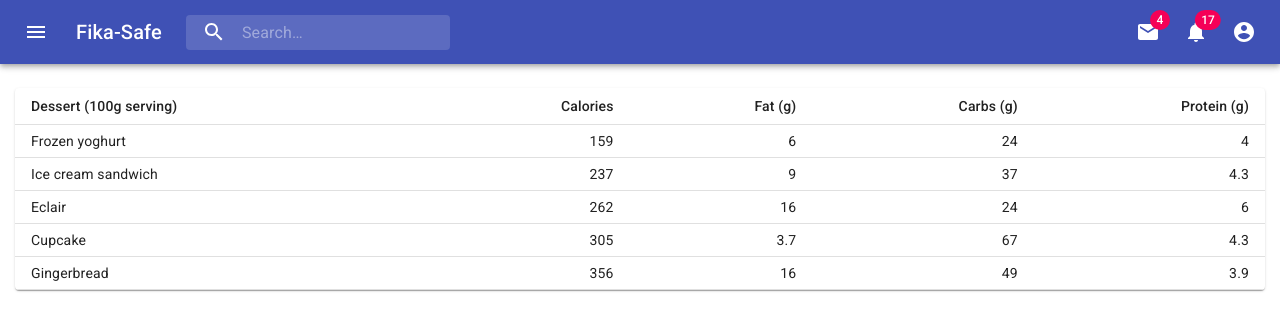
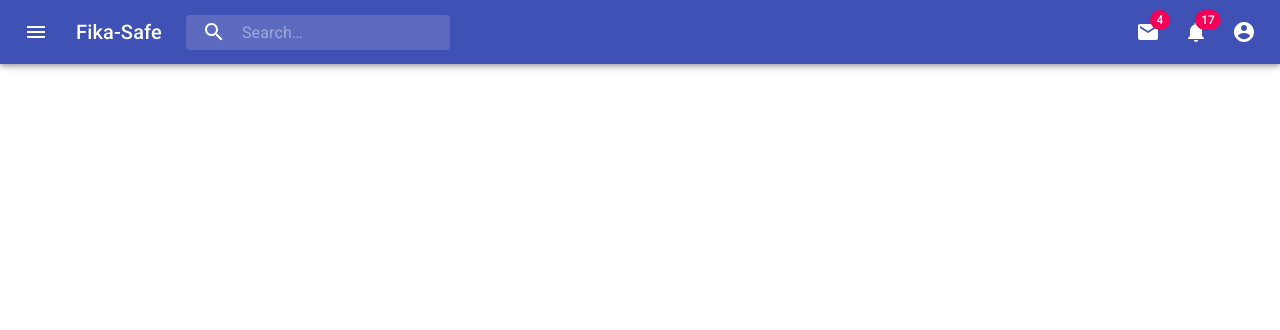
Before and after one commit to lakehub/fika-safe, a React app: page /saccos in a window 1280 px wide. Shown: the top 330 px of the page. Built offline with nearby package versions, Linux system fonts and the light colour scheme.

Commit message:
frontend components

```diff
--- a/src/components/SaccoList.jsx
+++ b/src/components/SaccoList.jsx
@@ -1,25 +1,12 @@
-import React, { Component } from 'react';
-import 'whatwg-fetch';
-import queryString from 'query-string';
-import PropTypes from 'prop-types';
+import React, { Component } from 'react'
+import PropTypes from 'prop-types'
 
-
-import SaccoTable from './SaccoTable.jsx';
-
-export default class saccoList extends Component {
-  constructor(props) {
-    super(props);
-
-    this.state = {};
-  }
-
+export default class SaccoList extends Component {
   render() {
-    const { saccos } = this.state;
     return (
       <div>
-        <SaccoTable />
+
       </div>
-    );
+    )
   }
 }
-// prop validations
```
